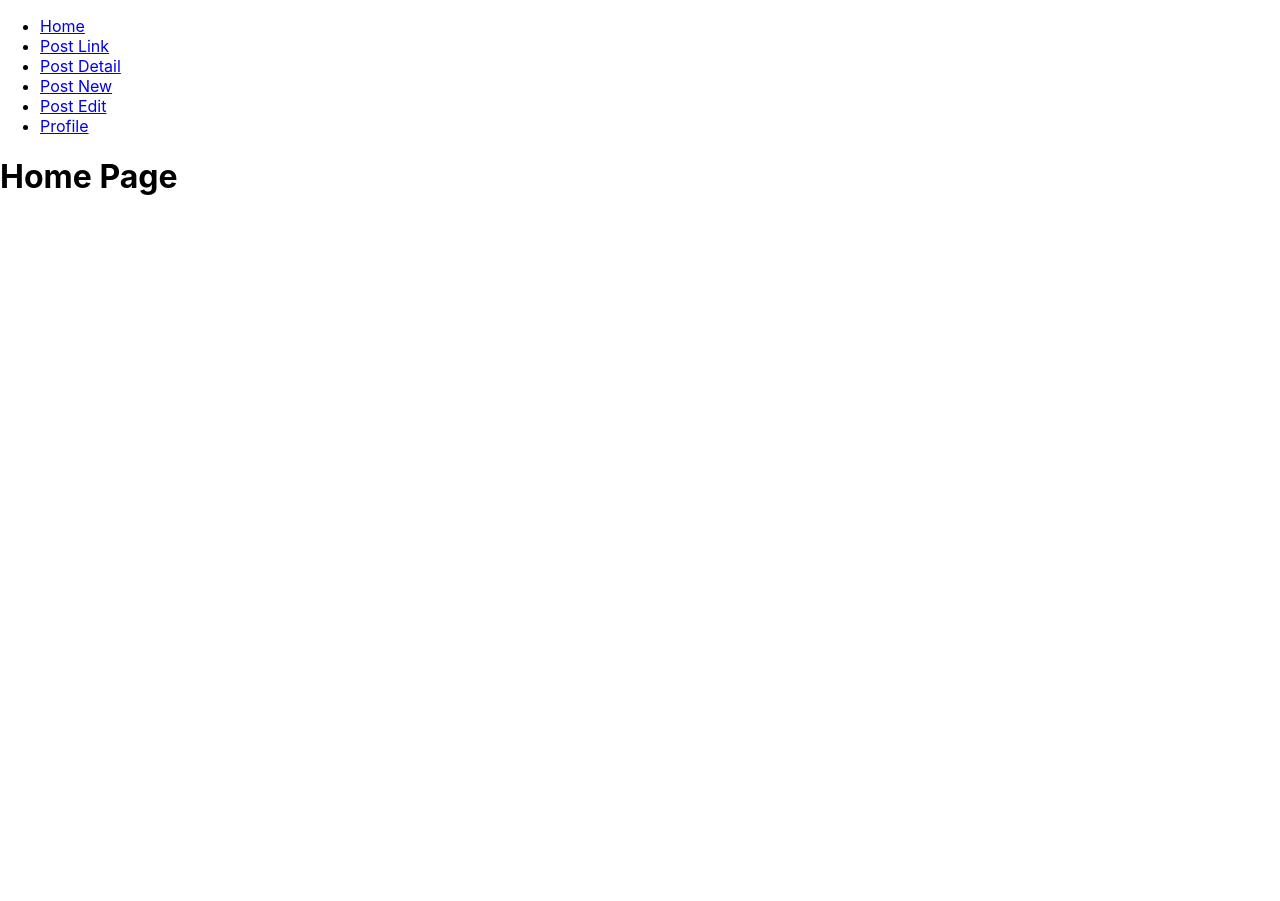
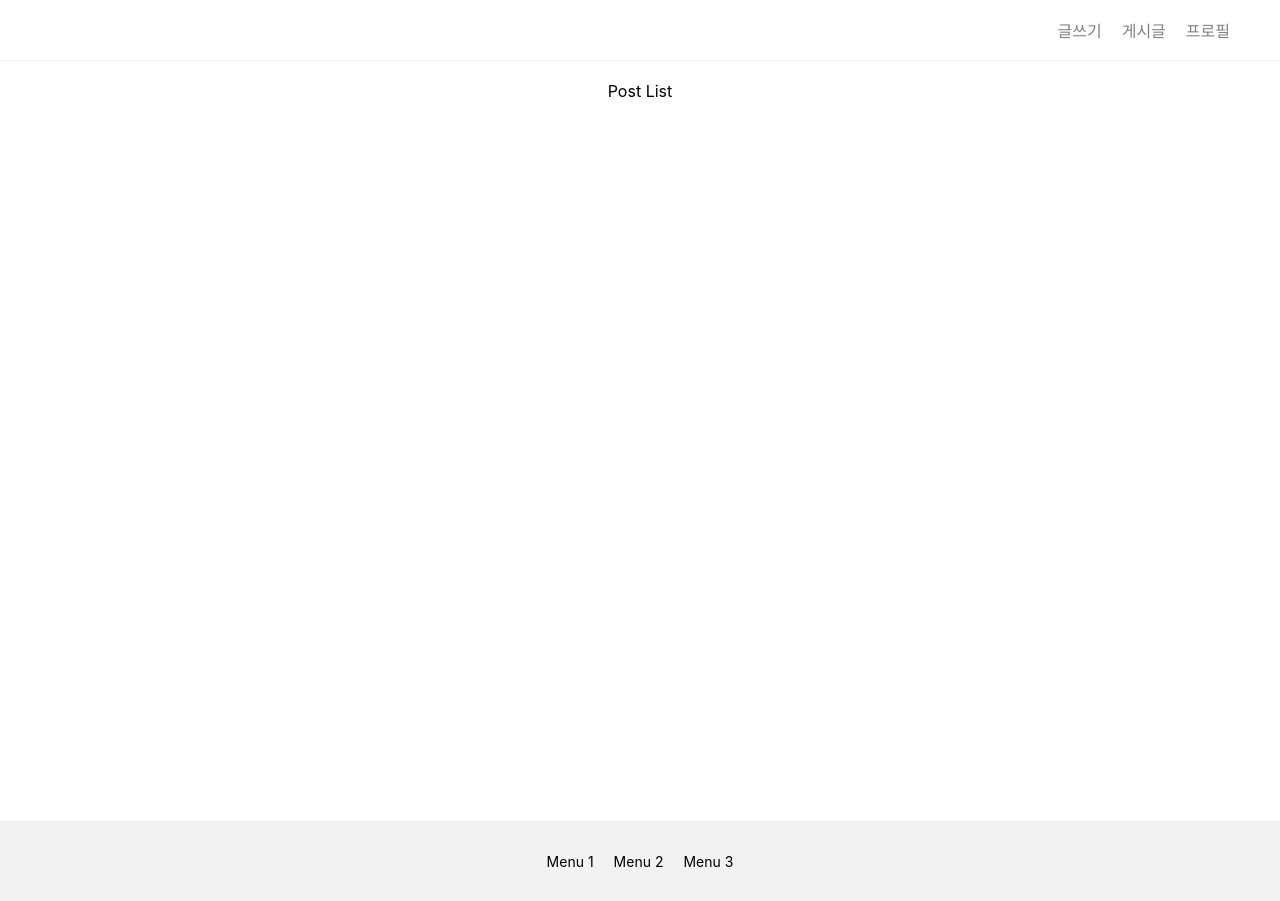
Before and after one commit to ljs614/fastcampus-blog-app, a React (Create React App) app: page / in a window 1280 px wide. Before the commit the page ends 800 px from the top, so only its background shows below. Built offline with nearby package versions, Linux system fonts and the light colour scheme.

Commit message:
feat: 기본구조

```diff
--- a/src/App.css
+++ /dev/null
@@ -1,38 +0,0 @@
-.App {
-  text-align: center;
-}
-
-.App-logo {
-  height: 40vmin;
-  pointer-events: none;
-}
-
-@media (prefers-reduced-motion: no-preference) {
-  .App-logo {
-    animation: App-logo-spin infinite 20s linear;
-  }
-}
-
-.App-header {
-  background-color: #282c34;
-  min-height: 100vh;
-  display: flex;
-  flex-direction: column;
-  align-items: center;
-  justify-content: center;
-  font-size: calc(10px + 2vmin);
-  color: white;
-}
-
-.App-link {
-  color: #61dafb;
-}
-
-@keyframes App-logo-spin {
-  from {
-    transform: rotate(0deg);
-  }
-  to {
-    transform: rotate(360deg);
-  }
-}
--- a/src/App.tsx
+++ b/src/App.tsx
@@ -1,40 +1,8 @@
-import { Link } from 'react-router-dom';
-import './App.css';
-import { Route, Routes, Navigate} from "react-router-dom"
+import Router from "./components/Router";
 
 function App() {
   return (
-    <>
-    <ul>
-    <li>
-      <Link to="/">Home</Link>
-    </li>
-    <li>
-      <Link to="/posts">Post Link</Link>
-    </li>
-    <li>
-      <Link to="/posts:id">Post Detail</Link>
-    </li>
-    <li>
-      <Link to="/posts/new">Post New</Link>
-    </li>
-    <li>
-      <Link to="/posts/edit/:id">Post Edit</Link>
-    </li>
-    <li>
-      <Link to="/profilfe">Profile</Link>
-    </li>
-    </ul>
-    <Routes>
-      <Route path="/" element={<h1>Home Page</h1>}/>
-      <Route path="/posts" element={<h1>Post List Page</h1>}/>
-      <Route path="/posts/:id" element={<h1>Post Detail Page</h1>}/>
-      <Route path="/posts/new" element={<h1>Post New Page</h1>}/>
-      <Route path="/posts/edit/:id" element={<h1>Post Edit Page</h1>}/>
-      <Route path="/profile" element={<h1>Profile Page</h1>}/>
-      <Route path="*" element={<Navigate replace to ='/'/>}/>
-    </Routes>
-    </>
+    <Router />
   );
 }
 
--- /dev/null
+++ b/src/components/Router.tsx
@@ -0,0 +1,27 @@
+import { Route, Routes, Navigate} from "react-router-dom"
+import Home from "../pages/home";
+import PostList from "../pages/posts";
+import PostDetail from "../pages/posts/detail";
+import PostNew from "../pages/posts/new";
+import PostEdit from "../pages/posts/edit";
+import Profile from "../pages/profile";
+import Login from "../pages/login";
+import Signup from "../pages/signup";
+
+function Router() {
+  return (
+    <Routes>
+      <Route path="/" element={<Home />}/>
+      <Route path="/posts" element={<PostList />}/>
+      <Route path="/posts/:id" element={<PostDetail />}/>
+      <Route path="/posts/new" element={<PostNew />}/>
+      <Route path="/posts/edit/:id" element={<PostEdit />}/>
+      <Route path="/profile" element={<Profile />}/>
+      <Route path="/login" element={<Login />} />
+      <Route path="/signup" element={<Signup />} />
+      <Route path="*" element={<Navigate replace to ='/'/>}/>
+    </Routes>
+  );
+}
+
+export default Router;
--- a/src/index.css
+++ b/src/index.css
@@ -11,3 +11,42 @@
   font-family: source-code-pro, Menlo, Monaco, Consolas, 'Courier New',
     monospace;
 }
+
+header {
+  display: flex;
+  justify-content: space-between;
+  flex-direction: row-reverse;
+  border-bottom: 1px solid #f2f2f2;
+  padding: 10px 40px;
+  min-height: 40px;
+  align-items: center;
+}
+
+header a {
+  margin: 0px 10px;
+  text-decoration: none;
+  color: gray;
+}
+
+header a:focus,
+header a:hover {
+  color: black;
+}
+
+footer {
+  background-color: #f2f2f2;
+  min-height: 40px;
+  padding: 20px 40px;
+  font-size: 14px;
+  text-align: center;
+  display: flex;
+  align-items: center;
+  justify-content: center;
+  gap: 20px;
+}
+
+.post-list {
+  min-height: 90vh;
+  padding: 20px 40px;
+  text-align: center;
+}
--- /dev/null
+++ b/src/pages/home/index.tsx
@@ -0,0 +1,21 @@
+import { Link } from "react-router-dom";
+
+export default function Home() {
+    return (
+        <div>
+            <header>
+                <div>
+                    <Link to="/posts/new">글쓰기</Link>
+                    <Link to="/posts">게시글</Link>
+                    <Link to="/profile">프로필</Link>
+                </div>
+            </header>
+            <div className="post-list">Post List</div>
+            <footer>
+                <div>Menu 1</div>
+                <div>Menu 2</div>
+                <div>Menu 3</div>
+            </footer>
+        </div>
+    );
+}
--- /dev/null
+++ b/src/pages/login/index.tsx
@@ -0,0 +1,3 @@
+export default function Login() {
+    return (<h2>Login</h2>)
+}
--- /dev/null
+++ b/src/pages/posts/detail.tsx
@@ -0,0 +1,3 @@
+export default function PostDetail() {
+    return(<h1>Post Detail Page</h1>);
+}
--- /dev/null
+++ b/src/pages/posts/edit.tsx
@@ -0,0 +1,3 @@
+export default function PostEdit() {
+    return (<h1>Post Edit Page</h1>);
+}
--- /dev/null
+++ b/src/pages/posts/index.tsx
@@ -0,0 +1,3 @@
+export default function PostList(){
+    return(<h1>Posts Page</h1>);
+}
--- /dev/null
+++ b/src/pages/posts/new.tsx
@@ -0,0 +1,3 @@
+export default function PostNew(){
+    return (<h1>Post New Page</h1>);
+}
--- /dev/null
+++ b/src/pages/profile/index.tsx
@@ -0,0 +1,3 @@
+export default function Profile(){
+    return (<h1>Profile Page</h1>);
+}
--- /dev/null
+++ b/src/pages/signup/index.tsx
@@ -0,0 +1,3 @@
+export default function Signup() {
+    return (<h2>Sign up</h2>)
+}
```
Also changed, not shown: src/logo.svg (deleted).
